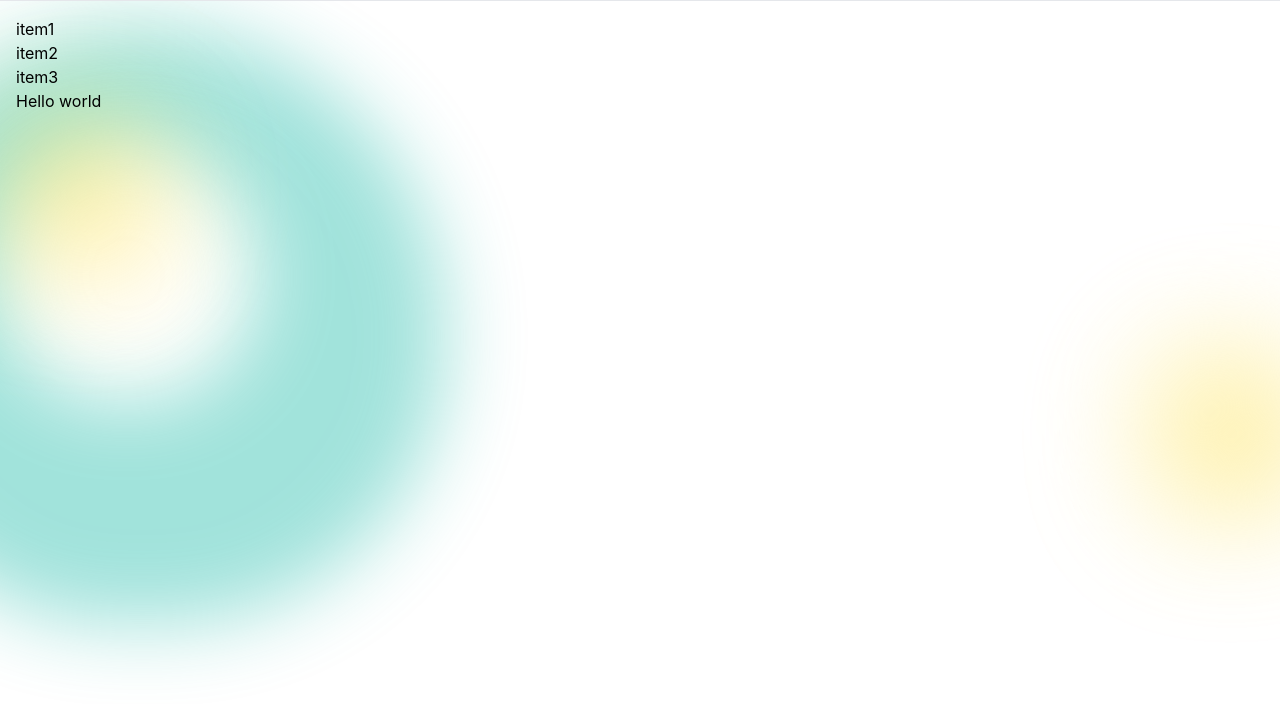
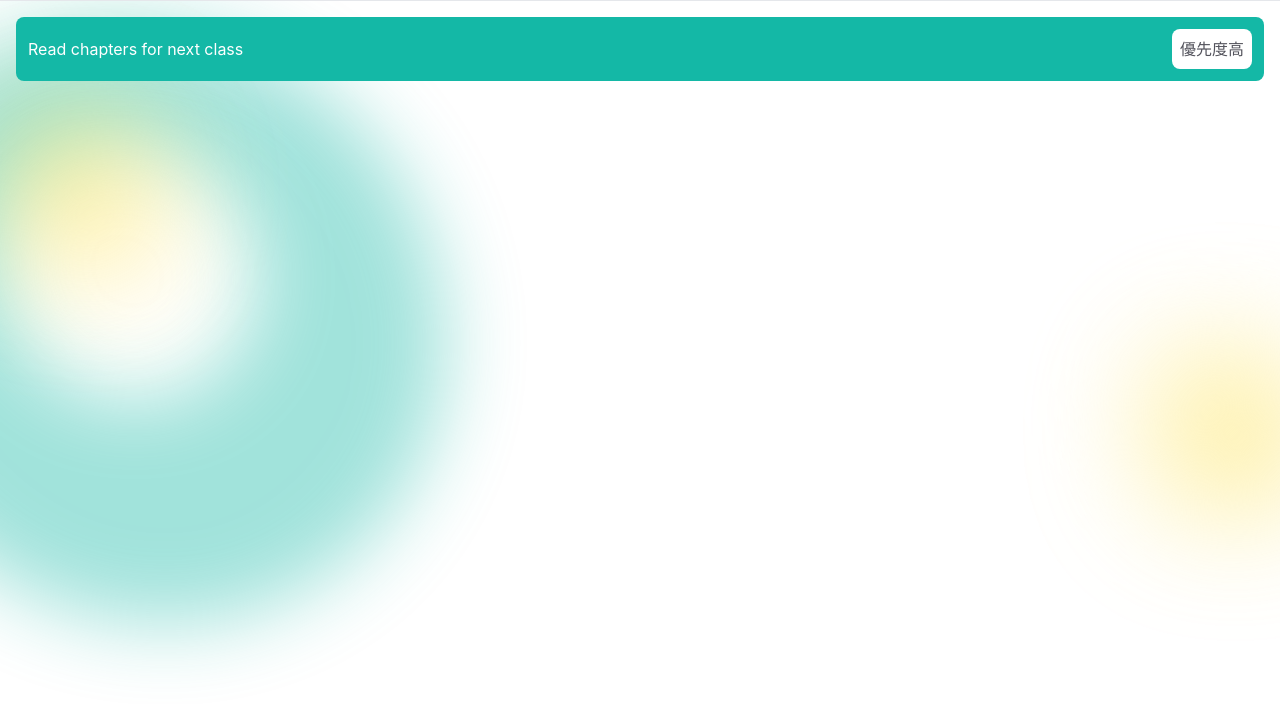
Before and after one commit to alphatero/f2e_scrum_frontend, a React (Create React App) app: page /dnd in a window 1280 px wide. Shown: the top 704 px of the page. Built offline with nearby package versions, Linux system fonts and the light colour scheme.

Commit message:
feat: drag test ok

```diff
--- a/package.json
+++ b/package.json
@@ -10,7 +10,8 @@
     "framer-motion": "^7.6.1",
     "nanoid": "^4.0.0",
     "react": "^18.2.0",
-    "react-beautiful-dnd": "^13.1.1",
+    "react-dnd": "^16.0.1",
+    "react-dnd-html5-backend": "^16.0.1",
     "react-dom": "^18.2.0",
     "react-router-dom": "^6.4.2",
     "react-scripts": "5.0.1",
--- a/src/components/exam/TaskItem.jsx
+++ b/src/components/exam/TaskItem.jsx
@@ -1,15 +1,33 @@
 import clsx from 'clsx';
+import { useDrag } from 'react-dnd';
+import { ItemTypes } from '../../constants/dnd';
 
-export function TaskItem(props) {
-  const { title, priority, point } = props;
+export function TaskItem({ task }) {
+  // const { title, priority, point } = props;
+  const {
+    id: taskId, title, priority = null, point = null, seq: taskSeq,
+  } = task;
   const mark = (priority || point);
 
+  // 用useDrag定義拖曳行為: 陣列的第一個元素用於蒐集拖曳狀態的屬性
+  const [{ isDragging }, drag] = useDrag({
+    type: ItemTypes.TASKITEM,
+    item: () => ({ taskId, taskSeq }),
+
+    // 蒐集狀態
+    collect: (monitor) => ({
+      isDragging: monitor.isDragging(), // 如果物件正在被拖曳，則值為true
+    }),
+  });
+
   return (
+    <div ref={drag}>
 
       <div className={clsx(
         'grid grid-cols-4 gap-2',
         'w-full p-3 rounded-lg',
         'bg-teal-500 text-white',
+        (isDragging ? 'bg-zinc-500' : null),
       )}
       >
         <div className="col-span-3 grid justify-items-start place-items-center">
@@ -31,6 +49,7 @@ export function TaskItem(props) {
         </div>
       </div>
 
+    </div>
   );
 }
 
--- /dev/null
+++ b/src/constants/dnd.js
@@ -0,0 +1,5 @@
+export const ItemTypes = {
+  TASKITEM: 'taskitem',
+};
+
+export default ItemTypes;
--- a/src/views/exam/DndSample.jsx
+++ b/src/views/exam/DndSample.jsx
@@ -1,78 +1,62 @@
 // import clsx from 'clsx';
-import { DragDropContext, Droppable, Draggable } from 'react-beautiful-dnd'; //
-import { useState } from 'react';
+// import { useState } from 'react';
+import { DndProvider } from 'react-dnd';
+import { HTML5Backend } from 'react-dnd-html5-backend';
+import { TaskItem } from '../../components/exam';
 
 function DndSample() {
-  const [items] = useState([
+  const tasks = [
+    {
+      id: 0,
+      title: 'Read chapters for next class',
+      priority: '優先度高',
+      seq: 0,
+    },
     {
       id: 1,
-      content: 'item1',
+      title: 'Brainsotrm project ideas',
+      priority: '優先度中',
+      seq: 1,
     },
     {
       id: 2,
-      content: 'item2',
+      title: 'run the project',
+      priority: '優先度低',
+      seq: 2,
     },
-    {
-      id: 3,
-      content: 'item3',
-    },
-  ]);
+  ];
 
   return (
-    <div className="p-4">
+    <DndProvider backend={HTML5Backend}>
+      <div className="p-4 space-y-5">
+        <TaskItem key={tasks[0].id} task={tasks[0]} />
+      </div>
+    </DndProvider>
 
-      <DragDropContext
-        onBeforeCapture={() => console.log('onBeforeCapture')} // eslint-disable-line no-console
-        onBeforeDragStart={() => console.log('onBeforeDragStart')} // eslint-disable-line no-console
-        onDragStart={() => console.log('onDragStart')} // eslint-disable-line no-console
-        onDragUpdate={() => console.log('onDragUpdate')} // eslint-disable-line no-console
-        onDragEnd={() => console.log('onDragEnd')} // eslint-disable-line no-console
-      >
-        <Droppable droppableId="droppable-1">
-          {(provided) => (
-            // eslint-disable-next-line react/jsx-props-no-spreading
-            <div {...provided.droppableProps} ref={provided.innerRef}>
-              {/*
-                provided.innerRef
-                套件的機制所需, 直接去取用 dom 的 ref, 就是套用的例行公事
-              */}
+  // <DndProvider>
+  //   <div className="p-4 space-y-5">
 
-              {items.map((item, index) => (
-              // 以 map 方式渲染每個拖曳卡片 (Draggable)
+  //     <div className="p-4 border border-zinc-600 space-y-2">
+  //       {
+  //         tasks.map((task) => (
 
-                <Draggable key={`item_${item.id}`} draggableId={`item_${item.id}`} index={index}>
-                  {/* // draggableId: 該卡片的唯一識別ID */}
-                  {(dragProvided) => (
-                  /*
-                    ...provided.droppableProps
-                    ...provided.draggableProps
-                    ...provided.dragHandleProps
-                    單純展開其他必要的 props
-                  */
+  //           <div ref={dragPreview} style={{ opacity: isDragging ? 0.5 : 1 }}>
+  //             <TaskItem ref={drag} key={task.id} title={task.title} priority={task.priority} />
+  //           </div>
+  //         ))
+  //       }
+  //     </div>
+  //     <div
+  //       ref={drop}
+  //       style={{ backgroundColor: isOver ? 'red' : 'white' }}
+  //       className="p-4 border border-zinc-600 space-y-2"
+  //     >
+  //       {/* place here */}
+  //       {canDrop ? 'Release to drop' : 'Drag a box here'}
+  //     </div>
 
-                    <div
-                      ref={dragProvided.innerRef}
-                      // eslint-disable-next-line react/jsx-props-no-spreading
-                      {...dragProvided.draggableProps}
-                      // eslint-disable-next-line react/jsx-props-no-spreading
-                      {...dragProvided.dragHandleProps}
-                    >
-
-                      {/* 實際上的卡片內容 */}
-                      {item.content}
-                      {/* 實際上的卡片內容 */}
-
-                    </div>
-                  )}
-                </Draggable>
-              ))}
-            </div>
-          )}
-        </Droppable>
-        <div>Hello world</div>
-      </DragDropContext>
-    </div>
-
+  //   </div>
+  // </DndProvider>
   );
 }
 
```
Also changed, not shown: 1 other file (tests, documents, lock files or other folders). Lines whose indentation alone changed are shown as unchanged.
